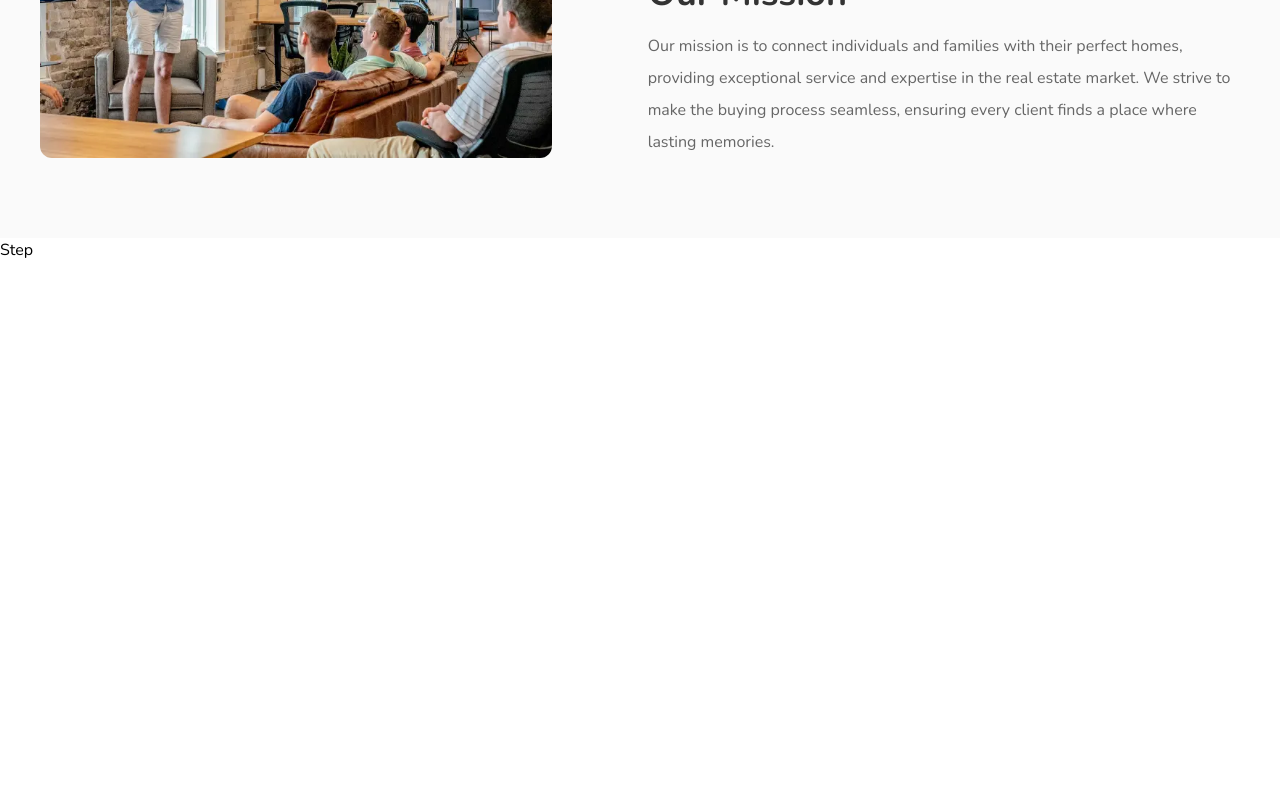
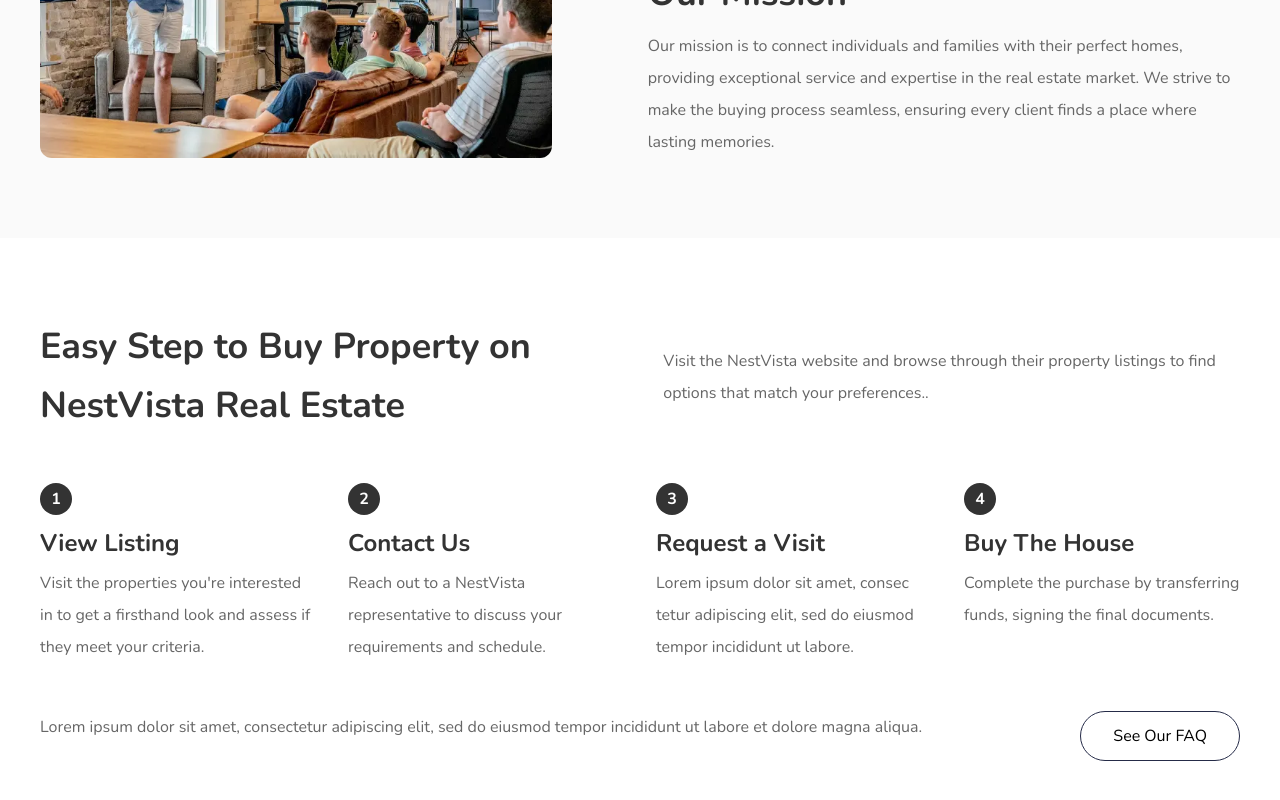
Before and after one commit to jakecastor09/NestVista, a React (Vite) app: page / in a window 1280 px wide. Shown: the part 1872-2672 px from the top of the page. Before the commit the page ends 2134 px from the top, so only its background shows below. Built offline with nearby package versions, Linux system fonts and the light colour scheme.

Commit message:
Build: Step Page

```diff
--- a/src/section/Featured/Featured.tsx
+++ b/src/section/Featured/Featured.tsx
@@ -6,6 +6,7 @@
 import featured2 from '../../assets/featured-2.webp';
 import featured3 from '../../assets/featured-3.webp';
 import featured4 from '../../assets/featured-4.webp';
+import FeaturedDescription from './FeaturedDescription';
 
 const Featured = () => {
   return (
@@ -38,15 +39,7 @@
             image={featured4}
           />
         </FeaturedItems>
-        <div className='flex mt-8 flex-col space-y-4 md:space-y-0 md:flex-row md:items-center md:justify-between '>
-          <p className='leading-relaxed md:max-w-lg lg:max-w-full'>
-            Explore a world of possibilities with our stunning homes designed to
-            elevate your lifestyle.
-          </p>
-          <button className='border border-pryBlue bg-white rounded-full py-3 md:px-8 hover:bg-pryBlue hover:text-white duration-200'>
-            See More
-          </button>
-        </div>
+        <FeaturedDescription />
       </Container>
     </section>
   );
--- a/src/section/Featured/FeaturedDescription.tsx
+++ b/src/section/Featured/FeaturedDescription.tsx
@@ -0,0 +1,15 @@
+const FeaturedDescription = () => {
+  return (
+    <div className='flex mt-8 flex-col space-y-4 md:space-y-0 md:flex-row md:items-center md:justify-between '>
+      <p className='leading-relaxed md:max-w-lg lg:max-w-full'>
+        Explore a world of possibilities with our stunning homes designed to
+        elevate your lifestyle.
+      </p>
+      <button className='border border-pryBlue bg-white rounded-full py-3 md:px-8 hover:bg-pryBlue hover:text-white duration-200'>
+        See More
+      </button>
+    </div>
+  );
+};
+
+export default FeaturedDescription;
--- a/src/section/Step/Step.tsx
+++ b/src/section/Step/Step.tsx
@@ -1,6 +1,28 @@
-
+import Container from '../Container/Container';
+import StepDescription from './StepDescription';
+import StepHeader from './StepHeader';
+import StepItem from './StepItem';
+import StepList from './StepList';
+import { stepData } from './data';
 const Step = () => {
-  return <div>Step</div>;
+  return (
+    <section id='#step'>
+      <Container>
+        <StepHeader />
+        <StepList>
+          {stepData.map(data => (
+            <StepItem
+              key={data.id}
+              id={data.id}
+              title={data.title}
+              description={data.description}
+            />
+          ))}
+        </StepList>
+        <StepDescription />
+      </Container>
+    </section>
+  );
 };
 
 export default Step;
--- /dev/null
+++ b/src/section/Step/StepDescription.tsx
@@ -0,0 +1,15 @@
+const StepDescription = () => {
+  return (
+    <div className='flex flex-col mt-8 md:flex-row md:justify-between md:mt-12'>
+      <p className='leading-loose md:max-w-lg xl:max-w-full'>
+        Lorem ipsum dolor sit amet, consectetur adipiscing elit, sed do eiusmod
+        tempor incididunt ut labore et dolore magna aliqua.
+      </p>
+      <button className='mt-4 border border-pryBlue py-3  rounded-full md: bg-white hover:text-white hover:bg-pryBlue hover:duration-200 md:px-8 md:m-0'>
+        See Our FAQ
+      </button>
+    </div>
+  );
+};
+
+export default StepDescription;
--- /dev/null
+++ b/src/section/Step/StepHeader.tsx
@@ -0,0 +1,15 @@
+const StepHeader = () => {
+  return (
+    <div className='flex flex-col md:flex-row md:space-x-4 md:items-center'>
+      <h1 className='text-2xl leading-snug md:1/2 md:text-3xl md:leading-normal xl:text-4xl xl:leading-relaxed'>
+        Easy Step to Buy Property on NestVista Real Estate
+      </h1>
+      <p className='leading-loose mt-2 md:1/2 md:mt-0'>
+        Visit the NestVista website and browse through their property listings
+        to find options that match your preferences..
+      </p>
+    </div>
+  );
+};
+
+export default StepHeader;
--- /dev/null
+++ b/src/section/Step/StepItem.tsx
@@ -0,0 +1,18 @@
+interface Props {
+  id: number;
+  title: string;
+  description: string;
+}
+const StepItem = ({ id, title, description }: Props) => {
+  return (
+    <div className='space-y-2'>
+      <div className='bg-textTitle rounded-full font-bold flex justify-center items-center text-white h-8 w-8 mb-3'>
+        {id}
+      </div>
+      <h1 className='md:text-xl lg:text-2xl'>{title}</h1>
+      <p className='leading-loose'>{description}</p>
+    </div>
+  );
+};
+
+export default StepItem;
--- /dev/null
+++ b/src/section/Step/StepList.tsx
@@ -0,0 +1,14 @@
+import { ReactNode } from 'react';
+
+interface Props {
+  children: ReactNode;
+}
+const StepList = ({ children }: Props) => {
+  return (
+    <div className='grid grid-cols-1 md:grid-cols-2 gap-8 lg:grid-cols-4 mt-4 md:mt-8 xl:mt-12'>
+      {children}
+    </div>
+  );
+};
+
+export default StepList;
--- /dev/null
+++ b/src/section/Step/data.ts
@@ -0,0 +1,26 @@
+export const stepData = [
+  {
+    id: 1,
+    title: 'View Listing',
+    description:
+      "Visit the properties you're interested in to get a firsthand look and assess if they meet your criteria.",
+  },
+  {
+    id: 2,
+    title: 'Contact Us',
+    description:
+      'Reach out to a NestVista representative to discuss your requirements and schedule.',
+  },
+  {
+    id: 3,
+    title: 'Request a Visit',
+    description:
+      'Lorem ipsum dolor sit amet, consec tetur adipiscing elit, sed do eiusmod tempor incididunt ut labore.',
+  },
+  {
+    id: 4,
+    title: 'Buy The House',
+    description:
+      'Complete the purchase by transferring funds, signing the final documents.',
+  },
+];
```
